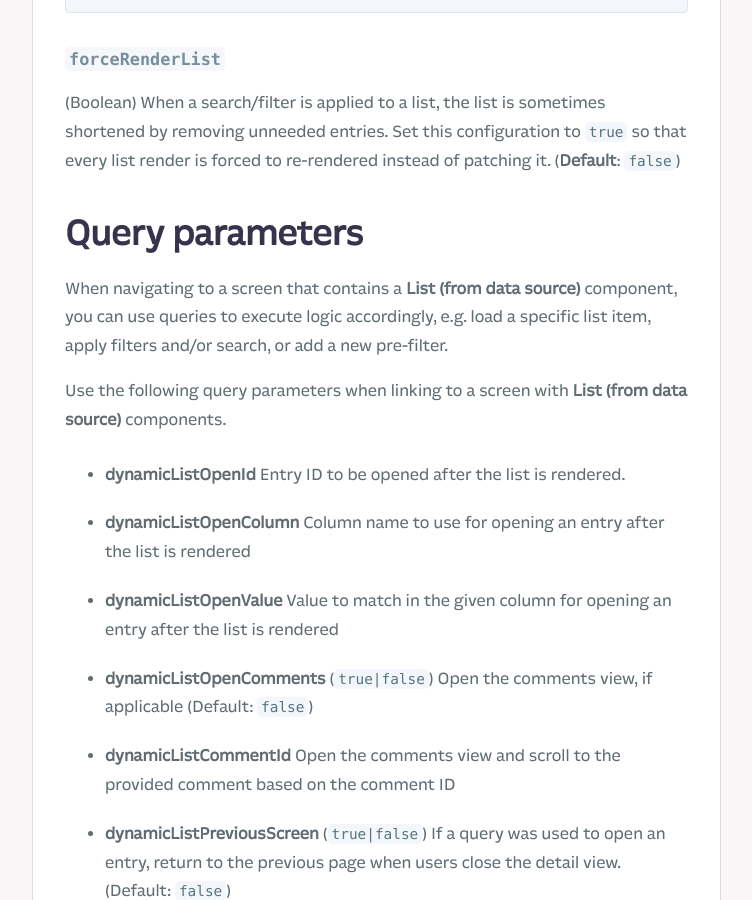
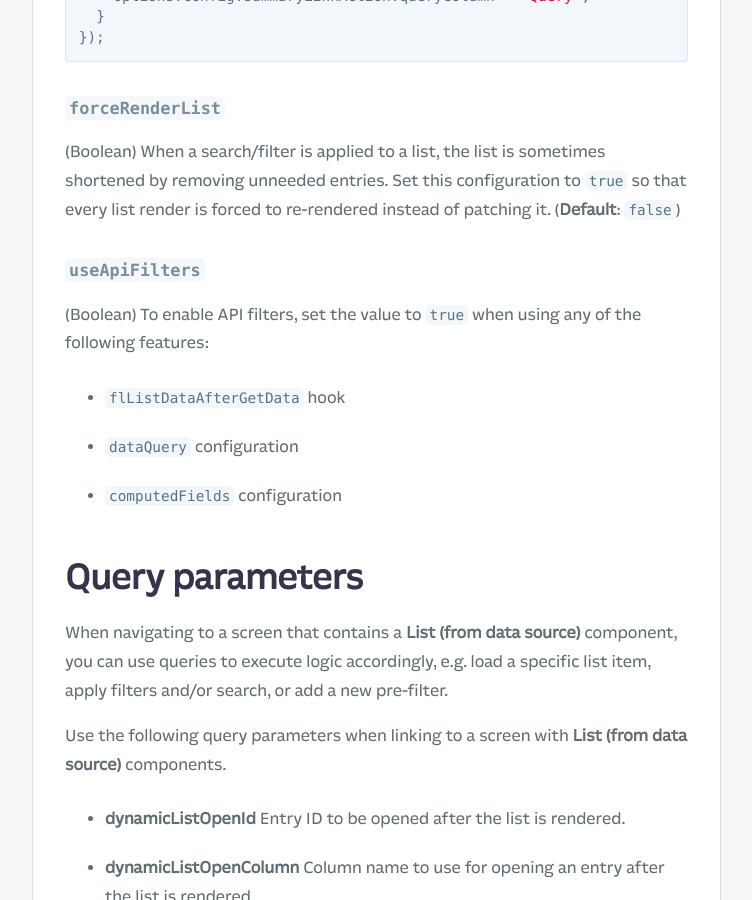
Before and after one commit to Fliplet/fliplet-cli, a Jekyll site: the page built from docs/API/components/list-from-data-source.md, in a window 1280 px wide and 900 px high, scrolled down 27800 px. Shown: the whole window, without its empty margins (254-1006 px from the left). Built offline with Jekyll 4.4.1, drawn with Linux system fonts in a browser that asks for light colours; nearby versions of some CDN libraries; our own code applies the rules of GitHub Pages for plain Markdown files; library files that are not in the unit come from our copies; comment, search, counter and statistics services are not loaded; a style sheet for code colours, icons or effects is not loaded; some of the changed text lies outside the part shown.

Commit message:
Added docs for useApiFilters

```diff
--- a/docs/API/components/list-from-data-source.md
+++ b/docs/API/components/list-from-data-source.md
@@ -86,6 +86,7 @@ The **List (from data source)** component exposes hooks that you can use to modi
     - [`filterOptions`](#filteroptions)
     - [`summaryLinkAction`](#summarylinkaction)
     - [`forceRenderList`](#forcerenderlist)
+    - [`useApiFilters`](#useapifilters)
   - [Query parameters](#query-parameters)
     - [Contains vs Is one of](#contains-vs-is-one-of)
     - [Examples](#examples)
@@ -751,6 +752,15 @@ Fliplet.Hooks.on('flListDataBeforeGetData', function (options) {
 
 (Boolean) When a search/filter is applied to a list, the list is sometimes shortened by removing unneeded entries. Set this configuration to `true` so that every list render is forced to re-rendered instead of patching it. (**Default**: `false`)
 
+### `useApiFilters`
+
+(Boolean) To enable API filters, set the value to `true` when using any of the following features:
+
+- `flListDataAfterGetData` hook
+- `dataQuery` configuration
+- `computedFields` configuration
+
+
 ## Query parameters
 
 When navigating to a screen that contains a **List (from data source)** component, you can use queries to execute logic accordingly, e.g. load a specific list item, apply filters and/or search, or add a new pre-filter.
```
